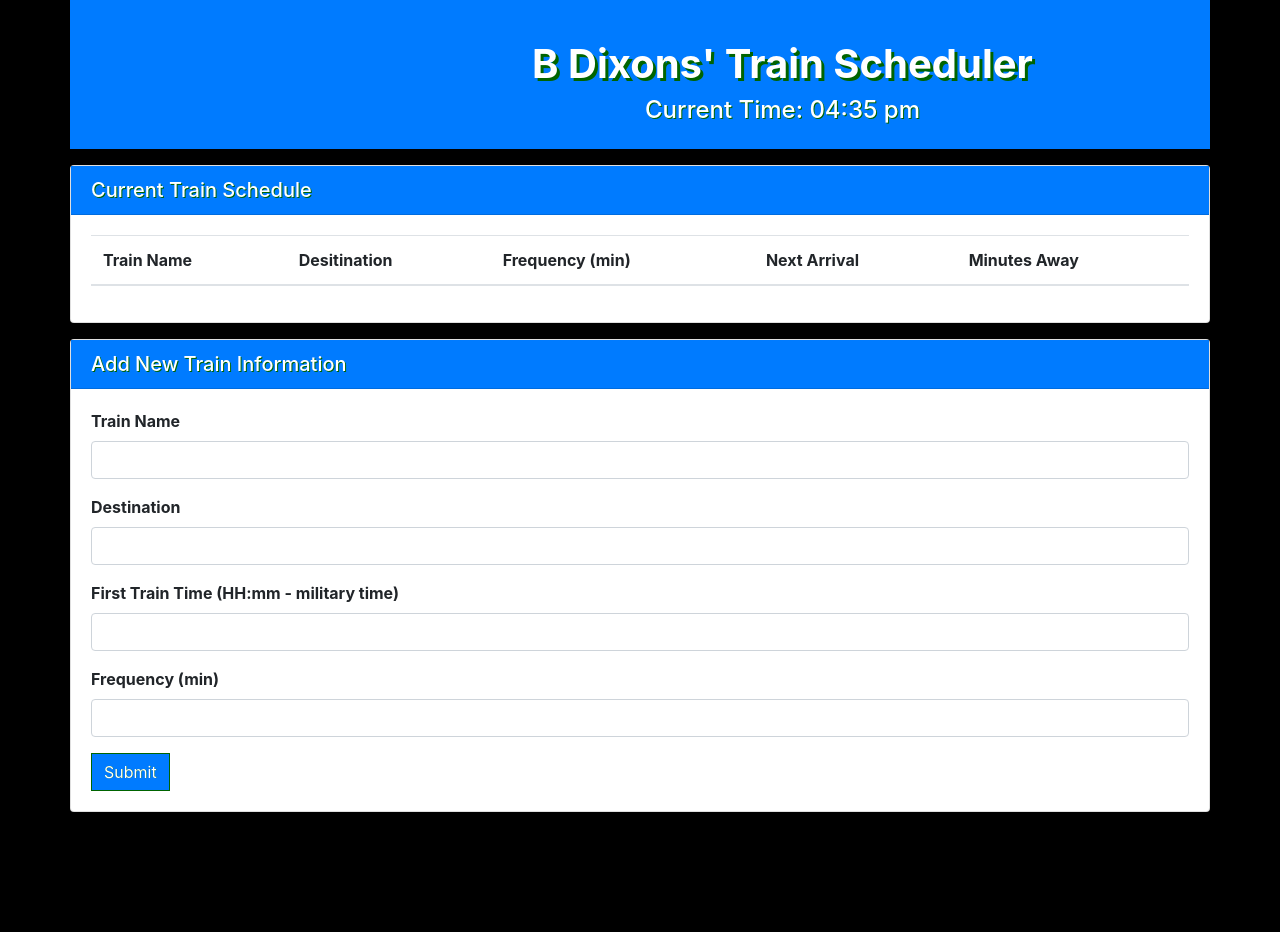
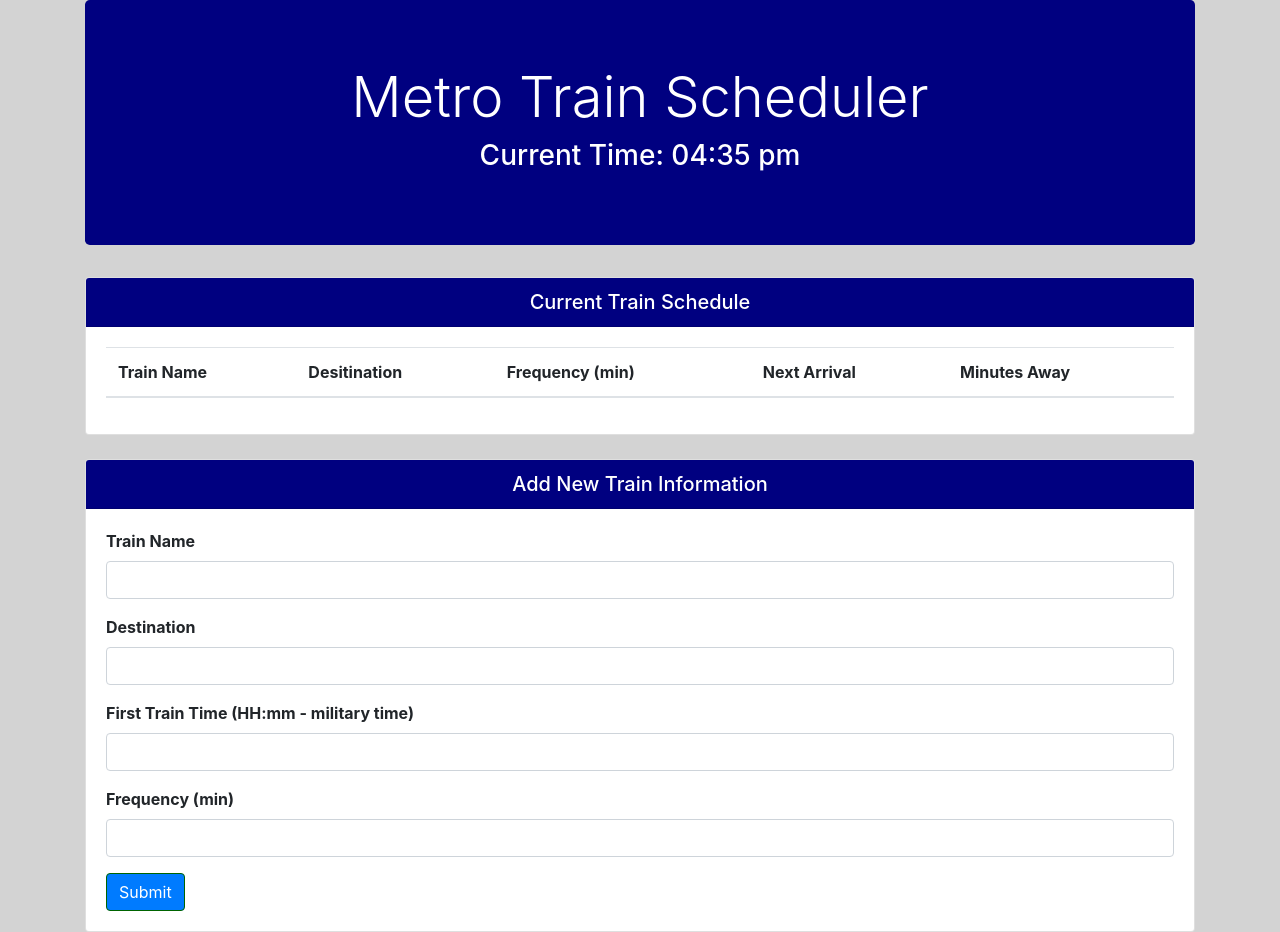
Before and after one commit to bdixon850/TrainScheduler, a plain HTML site: page index.html in a window 1280 px wide. Before the commit the page ends 828 px from the top, so only its background shows below. Drawn offline with nearby package versions, Linux system fonts and the light colour scheme; no server answers.

Commit message:
updated cards

```diff
--- a/assets/css/style.css
+++ b/assets/css/style.css
@@ -1,15 +1,26 @@
 body {
-	background-color: black;
+	background-color: lightgray
+}
+
+
+.jumbotron {
+	background-color: navy;
+	color: white;
 }
 
 h1 {
-	/*color: #F70201;*/
-	text-shadow: 3px 3px darkgreen;
 	font-weight: bold;
+	text-align: center;
 }
 
-h4,h5 {
-	text-shadow: 1px 1px darkgreen;
+h5 {
+	text-align: center;
+
+}
+
+.card-header {
+	background-color: navy;
+	color: white;
 }
 
 img {
@@ -17,6 +28,5 @@ img {
 }
 
 .btn.btn-primary {
-	text-shadow: .25px .25px darkgreen;
 	border: 1.25px solid darkgreen;
 }
--- a/index.html
+++ b/index.html
@@ -11,19 +11,22 @@
     <title>Train Scheduler</title>
 </head>
 <body>
-    <div class="container bg-primary text-white py-3 mb-3">
+    <div class="container">
         <div class="row">
-            <div class="col-lg-4 col-md-4 col-sm-12 text-center pt-2">
-            </div>
-            <div class="col-lg-7 col-md-8 col-sm-12 text-center pt-4">
-                <h1>B Dixons' Train Scheduler</h1>
-                <h4>Current Time: <span id="timer"></span></h4>
+            <div class="col-lg-12">
+                <div class="jumbotron text-center">
+                    <h1 class="display-4">Metro Train Scheduler</h1>
+                    <h3>Current Time: <span id="timer"></span></h3>
                 </div>
             </div>
         </div>
-    <div class="container px-0">
-        <div class="card mb-3">
-            <h5 class="card-header rounded-0 bg-primary text-white md-5">Current Train Schedule</h5>
+    </div>
+
+    <div class="container">
+        <div class="row">
+            <div class="col-lg-12">
+                <div class="card">
+                    <h5 class="card-header">Current Train Schedule</h5>
                         <div class="card-body">
                             <table class="table table-hover" id="train-table">
                                 <thead>
@@ -41,9 +44,15 @@
                         </div>
                     </div>
                 </div>
-        <div class="container px-0">
-            <div class="card mb-3">
-                <h5 class="card-header  rounded-0 text-white bg-primary">Add New Train Information</h5>
+            </div>
+        </div>
+    </div>
+    <br>
+    <div class="container">
+        <div class="row">
+            <div class="col-lg-12">
+                <div class="card">
+                    <h5 class="card-header">Add New Train Information</h5>
                     <div class="card-body">
                         <form>
                             <div class="form-group">
@@ -62,8 +71,10 @@
                                 <label for="frequency-input" class= "font-weight-bold">Frequency (min)</label>
                                 <input type="number" class="form-control" id="frequency-input">
                             </div>
-                        <button type="submit" class="btn btn-primary rounded-0 " id="submitButton">Submit</button>
+                            <button type="submit" class="btn btn-primary" id="submitButton">Submit</button>
                         </form>
+                    </div>
+                </div>
             </div>
         </div>
     </div>
@@ -71,7 +82,5 @@
     <script src="https://ajax.googleapis.com/ajax/libs/jquery/3.3.1/jquery.min.js"></script>
     <script src="assets/javascript/hw.js"></script>
 
-
-
 </body>
 </html>
```
Also changed, not shown: images/train3.jpg (added), 3 other files. Lines whose indentation alone changed are shown as unchanged.
